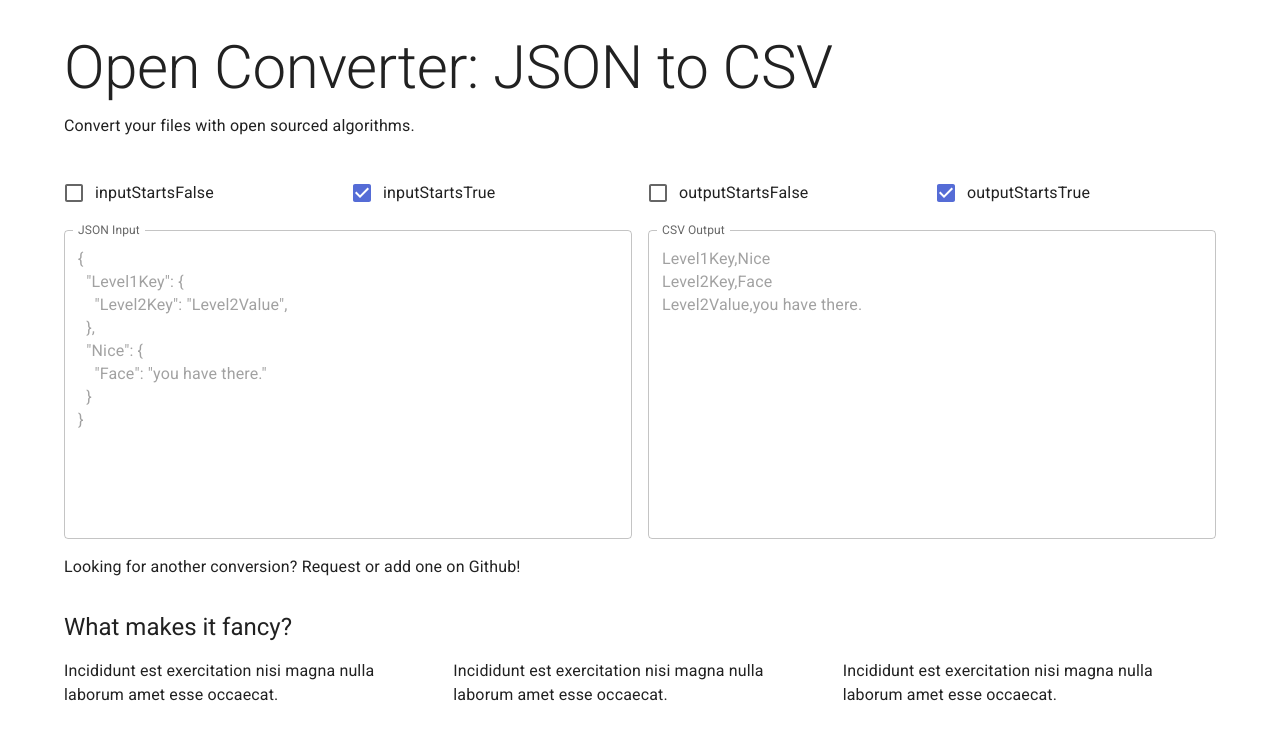
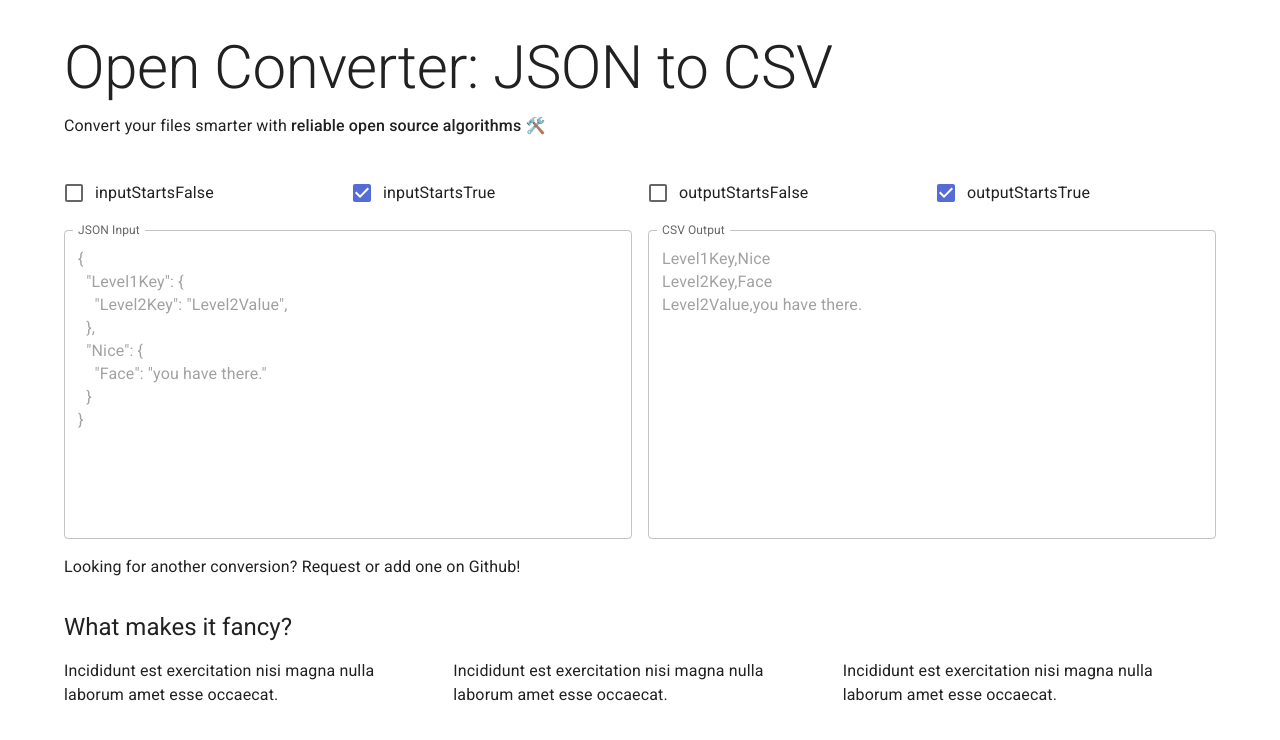
Before and after one commit to ConorCorp/open-converter, a React (Vite) app: page /JsonCsv in a window 1280 px wide. Shown: the top 740 px of the page. Built offline with nearby package versions, Linux system fonts and the light colour scheme; a web font is replaced by a local one.

Commit message:
fix: title

```diff
--- a/src/view/screens/mainPage/mainPageTitle.tsx
+++ b/src/view/screens/mainPage/mainPageTitle.tsx
@@ -1,4 +1,4 @@
-import { Typography } from "@mui/material";
+import { Box, Typography } from "@mui/material";
 import { FileType } from "src/library/converters/types";
 
 const homepageTitle = ({
@@ -14,7 +14,11 @@ const homepageTitle = ({
         Open Converter: {inputFile} to {outputFile}
       </Typography>
       <Typography variant="subtitle1">
-        Convert your files with open sourced algorithms.
+        Convert your files smarter with
+        <Box fontWeight="fontWeightMedium" display="inline">
+          {" "}
+          reliable open source algorithms 🛠️
+        </Box>
       </Typography>
     </>
   );
```
